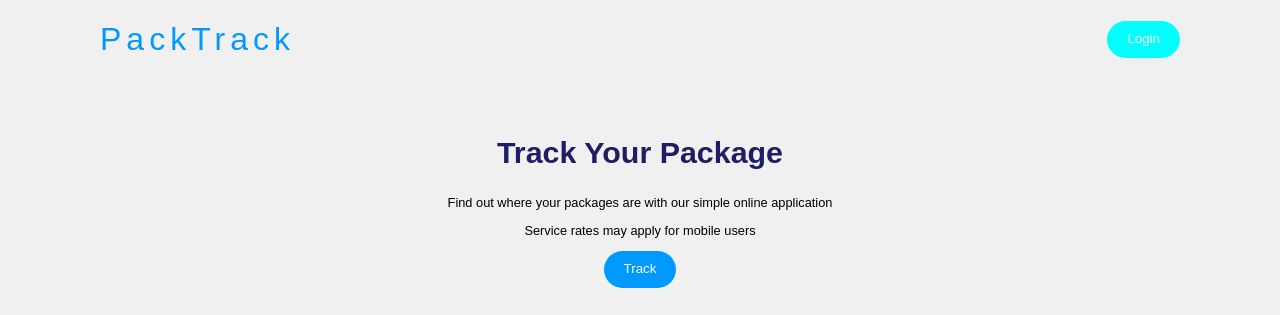
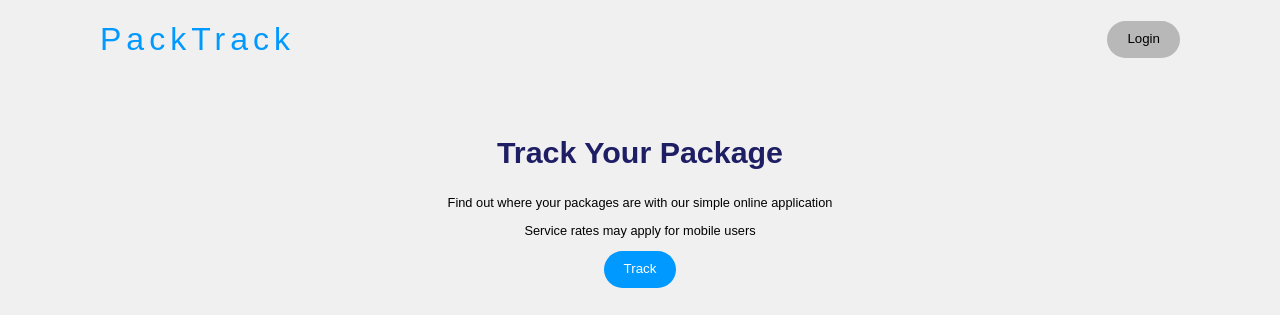
Before and after one commit to mReidMoesker/mapping, a website: page index.html in a window 1280 px wide. In both pictures the pointer is over the button "Login". Drawn offline with nearby package versions, Linux system fonts and the light colour scheme.

```diff
--- a/assets/css/style.css
+++ b/assets/css/style.css
@@ -62,6 +62,15 @@
   transition: 5ms ease-in-out;
 }
 
+.login {
+  background-color: rgb(54, 52, 94);
+}
+
+.login:hover {
+  background-color: rgb(184, 184, 184);
+  color: black;
+}
+
 .body {
   text-align: center;
   margin: auto;
```
Also changed, not shown: package.json (added, +23 -0 lines), 2 other files.
